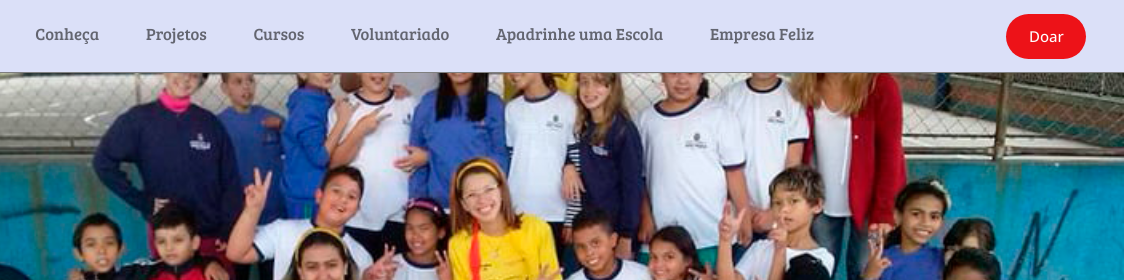
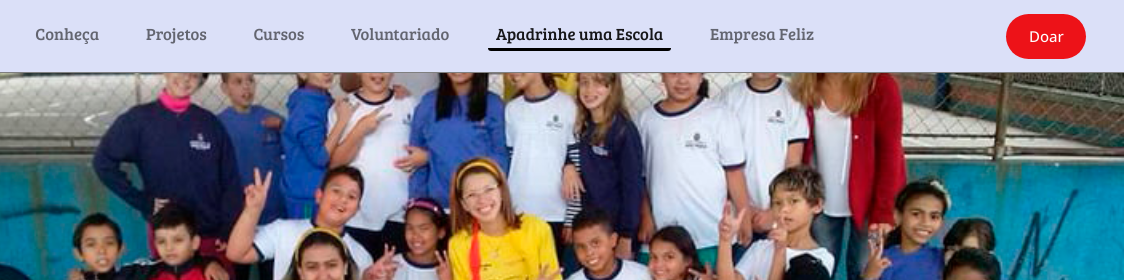
Before and after one commit to PI2Semestre/Passatempo-Educativo-PI, a plain HTML site: page apadrinhe.html in a window 1280 px wide. Shown: the top 280 px of the page, 156-1280 px from the left. Drawn offline with nearby package versions, Linux system fonts and the light colour scheme.

Commit message:
Conserto na navbar

```diff
--- a/apadrinhe.html
+++ b/apadrinhe.html
@@ -36,7 +36,7 @@
                   <a class="nav-link borda" href="voluntario.html">Voluntariado</a>
                 </li>
                 <li class="nav-item">
-                  <a class="nav-link borda" href="apadrinhe.html">Apadrinhe uma Escola</a>
+                  <a class="nav-link active borda-ativa" aria-current="page" href="apadrinhe.html">Apadrinhe uma Escola</a>
                 </li>
                 <li class="nav-item">
                   <a class="nav-link borda" href="empresa_feliz.html">Empresa Feliz</a>
--- a/css/style__nav.css
+++ b/css/style__nav.css
@@ -64,3 +64,10 @@ header, .navbar{
         display: none;
     }
 }
+
+.borda-ativa{
+    display:block;
+    border-bottom: solid 3px black;
+    height: 83%;
+    border-radius: 3px;
+}
```
Also changed, not shown: curso_prof.html (+1 -1 lines), empresa_feliz.html (+1 -1 lines), index.html (+1 -1 lines), projetos.html (+1 -1 lines), voluntario.html (+1 -1 lines).
